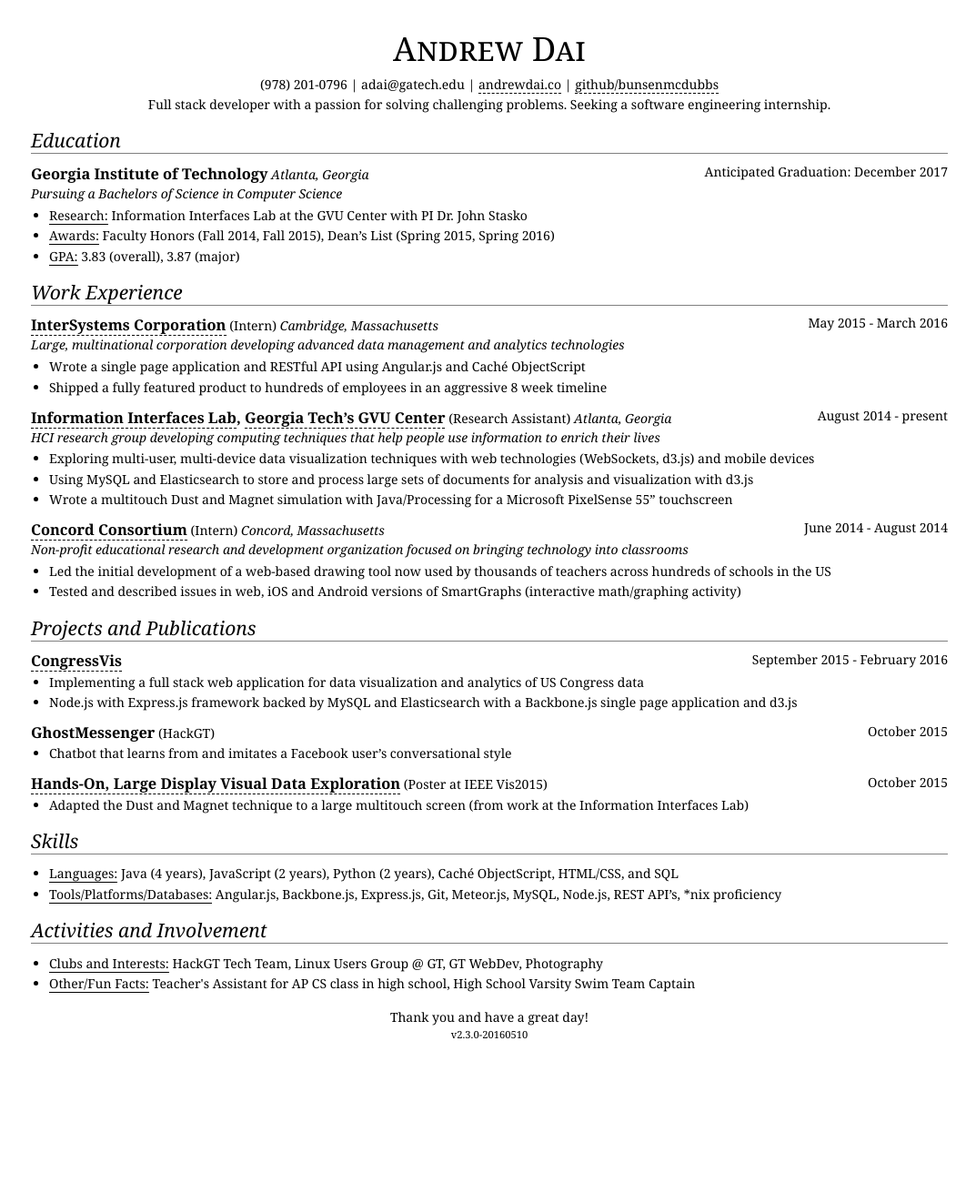
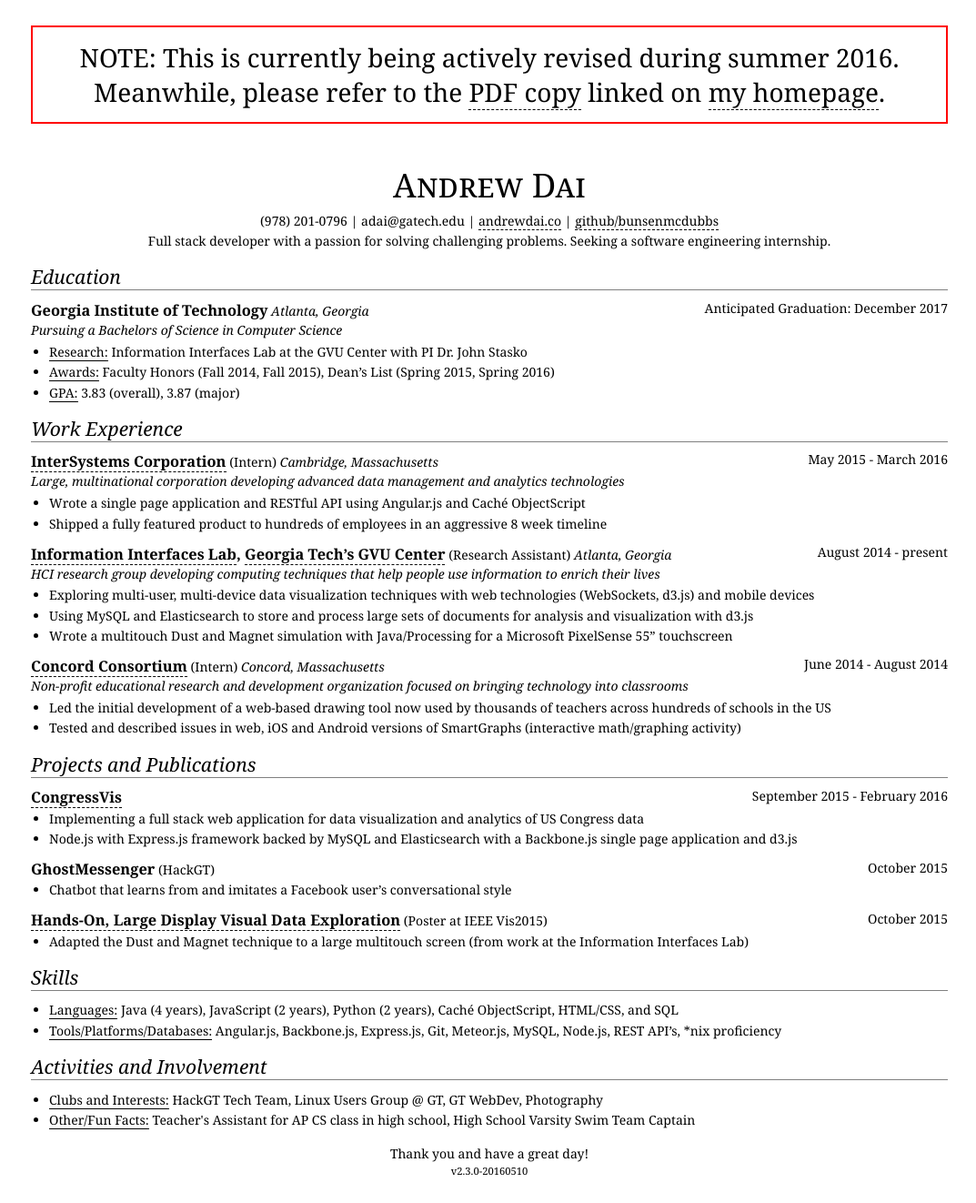
Before and after one commit to bunsenmcdubbs/bunsenmcdubbs.github.io, a Jekyll site: the page resume/index.html, which Jekyll copies as it is, in a window 1280 px wide. Shown: the whole page at 91% size, without its empty margins (102-1175 px from the left). Built offline with Jekyll 4.4.1, drawn with Linux system fonts in a browser that asks for light colours; before the commit the page ends 1172 px from its top, so only the background shows below that.

Commit message:
add 'under construction' disclaimer

```diff
--- a/resume/index.html
+++ b/resume/index.html
@@ -9,6 +9,13 @@
 <body>
 
 <header>
+
+  <div class="no-print" style="margin-bottom: 3em; padding: 1em; border: 2px solid red;">
+    <h1>NOTE: This is currently being actively revised during summer 2016.
+      <br>Meanwhile, please refer to the
+      <a href="https://www.dropbox.com/s/vwtjrxifyw940ma/Resume.pdf?dl=0">PDF copy</a>
+      linked on <a href="http://andrewdai.co">my homepage</a>.</h1>
+  </div>
 
   <div>
     <h1 id="name">Andrew Dai</h1>
```
